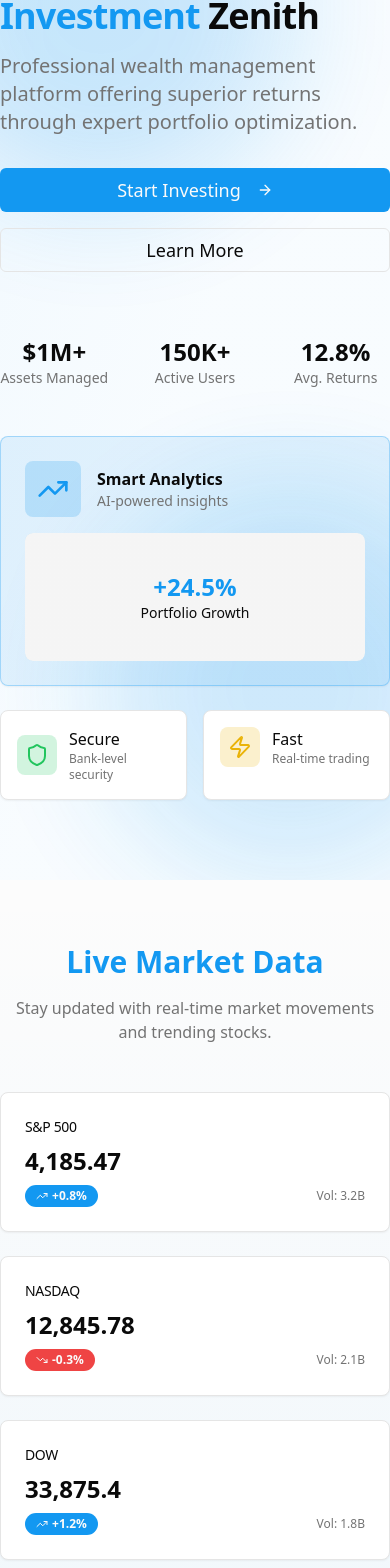
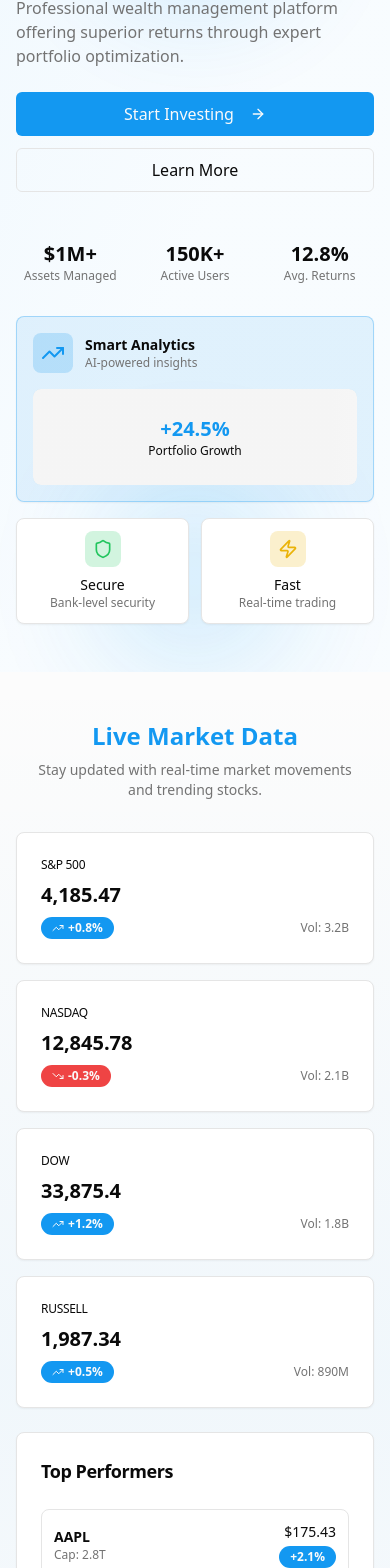
Before and after one commit to LUCIIDNEWMAN/zenithinvestment, a Next.js app: page / in a window 390 px wide. Shown: the part 284-1852 px from the top of the page. Built offline with nearby package versions, Linux system fonts and the light colour scheme.

Commit message:
feat: optimize site for responsive design
Improved responsive layout, typography, and grid across devices.

Co-authored-by: null <191754160+LUCIIDNEWMAN@users.noreply.github.com>

```diff
--- a/app/layout.tsx
+++ b/app/layout.tsx
@@ -1,5 +1,5 @@
 import type React from "react"
-import type { Metadata } from "next"
+import type { Metadata, Viewport } from "next"
 import { Analytics } from "@vercel/analytics/react"
 import { Suspense } from "react"
 import "./globals.css"
@@ -8,6 +8,29 @@ export const metadata: Metadata = {
   title: "ZENITH - Investment Platform",
   description: "Reach your investment zenith with Professional portfolio management",
   generator: "v0.dev",
+  icons: {
+    icon: "/favicon.ico",
+  },
+  appleWebApp: {
+    capable: true,
+    statusBarStyle: "black-translucent",
+    title: "ZENITH",
+  },
+  formatDetection: {
+    telephone: false,
+  },
+}
+
+export const viewport: Viewport = {
+  width: "device-width",
+  initialScale: 1,
+  maximumScale: 5,
+  userScalable: true,
+  viewportFit: "cover",
+  themeColor: [
+    { media: "(prefers-color-scheme: light)", color: "white" },
+    { media: "(prefers-color-scheme: dark)", color: "#000000" },
+  ],
 }
 
 export default function RootLayout({
--- a/components/header.tsx
+++ b/components/header.tsx
@@ -91,15 +91,15 @@ export function Header() {
           : "border-b/0 bg-background/50 backdrop-blur supports-[backdrop-filter]:bg-background/40"
       }`}
     >
-      <div className="container flex h-16 items-center justify-between">
-        <div className="flex items-center space-x-4">
+      <div className="container flex h-14 sm:h-16 items-center justify-between px-3 sm:px-6">
+        <div className="flex items-center space-x-2 sm:space-x-4">
           <div
             onClick={handleLogoClick}
             className={`flex items-center space-x-2 group ${isSignedIn ? "cursor-pointer" : ""}`}
           >
             <Link href="/" className="flex items-center space-x-2 group">
-              <TrendingUp className="h-8 w-8 text-primary transition-smooth group-hover:scale-110 group-hover:text-accent" />
-              <span className="text-2xl font-bold bg-gradient-to-r from-primary to-accent bg-clip-text text-transparent transition-smooth group-hover:from-accent group-hover:to-primary">
+              <TrendingUp className="h-6 sm:h-8 w-6 sm:w-8 text-primary transition-smooth group-hover:scale-110 group-hover:text-accent" />
+              <span className="text-lg sm:text-2xl font-bold bg-gradient-to-r from-primary to-accent bg-clip-text text-transparent transition-smooth group-hover:from-accent group-hover:to-primary hidden sm:inline">
                 ZENITH
               </span>
             </Link>
@@ -111,26 +111,26 @@ export function Header() {
             <Link
               key={item.href}
               href={item.href}
-              className="text-sm font-medium px-4 py-2 rounded-lg transition-smooth hover:bg-accent/10 hover:text-accent"
+              className="text-sm font-medium px-3 lg:px-4 py-2 rounded-lg transition-smooth hover:bg-accent/10 hover:text-accent"
             >
               {item.label}
             </Link>
           ))}
         </nav>
 
-        <div className="flex items-center space-x-4">
+        <div className="flex items-center space-x-2 sm:space-x-4">
           {isSignedIn ? (
             <DropdownMenu>
               <DropdownMenuTrigger asChild>
                 <Button
                   variant="ghost"
                   size="icon"
-                  className="hidden md:flex transition-smooth hover-scale hover:bg-accent/10"
+                  className="hidden md:flex h-9 w-9 sm:h-10 sm:w-10 transition-smooth hover-scale hover:bg-accent/10"
                 >
-                  <User className="h-5 w-5" />
+                  <User className="h-4 sm:h-5 w-4 sm:w-5" />
                 </Button>
               </DropdownMenuTrigger>
-              <DropdownMenuContent align="end" className="w-56 animate-scale-in">
+              <DropdownMenuContent align="end" className="w-48 sm:w-56 animate-scale-in">
                 <DropdownMenuItem className="transition-smooth hover:bg-accent/10 cursor-pointer">
                   <Settings className="mr-2 h-4 w-4" />
                   Profile Settings
@@ -163,14 +163,17 @@ export function Header() {
               <Button
                 variant="ghost"
                 size="icon"
-                className="hidden md:flex transition-smooth hover-scale hover:bg-accent/10"
+                className="hidden md:flex h-9 w-9 sm:h-10 sm:w-10 transition-smooth hover-scale hover:bg-accent/10"
                 asChild
               >
                 <Link href="/signin">
-                  <User className="h-5 w-5" />
+                  <User className="h-4 sm:h-5 w-4 sm:w-5" />
                 </Link>
               </Button>
-              <Button asChild className="hidden md:flex transition-smooth hover-lift">
+              <Button
+                asChild
+                className="hidden md:flex text-xs sm:text-base px-3 sm:px-4 py-2 transition-smooth hover-lift h-9 sm:h-10"
+              >
                 <Link href="/signup">Get Started</Link>
               </Button>
             </>
@@ -178,18 +181,18 @@ export function Header() {
 
           <Sheet open={isOpen} onOpenChange={setIsOpen}>
             <SheetTrigger asChild>
-              <Button variant="ghost" size="icon" className="md:hidden transition-smooth hover-scale">
+              <Button variant="ghost" size="icon" className="md:hidden h-9 w-9 transition-smooth hover-scale">
                 <Menu className="h-5 w-5" />
               </Button>
             </SheetTrigger>
-            <SheetContent side="right">
+            <SheetContent side="right" className="w-[250px]">
               <nav className="flex flex-col space-y-4 mt-8">
                 {navItems.map((item) => (
                   <Link
                     key={item.href}
                     href={item.href}
                     onClick={() => setIsOpen(false)}
-                    className="transition-smooth hover:text-accent"
+                    className="transition-smooth hover:text-accent text-base"
                   >
                     {item.label}
                   </Link>
@@ -199,21 +202,21 @@ export function Header() {
                     <Link
                       href="/deposit"
                       onClick={() => setIsOpen(false)}
-                      className="transition-smooth hover:text-accent"
+                      className="transition-smooth hover:text-accent text-base"
                     >
                       Deposit Funds
                     </Link>
                     <Link
                       href="/withdraw"
                       onClick={() => setIsOpen(false)}
-                      className="transition-smooth hover:text-accent"
+                      className="transition-smooth hover:text-accent text-base"
                     >
                       Withdraw Funds
                     </Link>
                   </>
                 )}
                 {!isSignedIn && (
-                  <Button asChild className="mt-4 transition-smooth hover-lift">
+                  <Button asChild className="mt-4 transition-smooth hover-lift w-full">
                     <Link href="/signup">Get Started</Link>
                   </Button>
                 )}
@@ -221,7 +224,7 @@ export function Header() {
                   <Button
                     variant="outline"
                     onClick={handleSignOut}
-                    className="mt-4 transition-smooth hover-lift bg-transparent"
+                    className="mt-4 transition-smooth hover-lift w-full bg-transparent"
                   >
                     Sign Out
                   </Button>
--- a/components/hero-section.tsx
+++ b/components/hero-section.tsx
@@ -7,35 +7,42 @@ import Link from "next/link"
 
 export function HeroSection() {
   return (
-    <section className="relative py-20 lg:py-32 overflow-hidden">
+    <section className="relative py-12 sm:py-20 lg:py-32 overflow-hidden">
       <div className="absolute inset-0 bg-gradient-to-br from-primary/10 via-accent/5 to-primary/5 opacity-60" />
-      <div className="absolute top-0 right-1/4 w-96 h-96 bg-accent/20 rounded-full blur-3xl animate-pulse-subtle" />
+      <div className="absolute top-0 right-1/4 w-48 sm:w-96 h-48 sm:h-96 bg-accent/20 rounded-full blur-3xl animate-pulse-subtle" />
       <div
-        className="absolute bottom-0 left-1/4 w-96 h-96 bg-primary/20 rounded-full blur-3xl animate-pulse-subtle"
+        className="absolute bottom-0 left-1/4 w-48 sm:w-96 h-48 sm:h-96 bg-primary/20 rounded-full blur-3xl animate-pulse-subtle"
         style={{ animationDelay: "1s" }}
       />
 
-      <div className="container relative">
-        <div className="grid lg:grid-cols-2 gap-12 items-center">
-          <div className="space-y-8 animate-fade-in-left">
-            <div className="space-y-4">
-              <div className="inline-block px-4 py-2 bg-accent/10 rounded-full border border-accent/30 animate-fade-in-down">
-                <span className="text-sm font-medium text-accent">Institutional Grade Platform</span>
+      <div className="container relative px-4 sm:px-6">
+        <div className="grid lg:grid-cols-2 gap-8 sm:gap-12 items-center">
+          <div className="space-y-6 sm:space-y-8 animate-fade-in-left">
+            <div className="space-y-3 sm:space-y-4">
+              <div className="inline-block px-3 sm:px-4 py-2 bg-accent/10 rounded-full border border-accent/30 animate-fade-in-down">
+                <span className="text-xs sm:text-sm font-medium text-accent">Institutional Grade Platform</span>
               </div>
-              <h1 className="text-4xl lg:text-6xl font-bold tracking-tight transition-smooth">
+              <h1 className="text-3xl sm:text-4xl lg:text-6xl font-bold tracking-tight transition-smooth">
                 Reach Your{" "}
                 <span className="bg-gradient-to-r from-primary via-accent to-primary bg-clip-text text-transparent animate-pulse-subtle">
                   Investment
                 </span>{" "}
                 Zenith
               </h1>
-              <p className="text-xl text-muted-foreground max-w-lg transition-smooth hover:text-foreground">
+              <p className="text-base sm:text-lg lg:text-xl text-muted-foreground max-w-lg transition-smooth hover:text-foreground">
                 Professional wealth management platform offering superior returns through expert portfolio optimization.
               </p>
             </div>
 
-            <div className="flex flex-col sm:flex-row gap-4 animate-fade-in-up" style={{ animationDelay: "0.2s" }}>
-              <Button size="lg" className="text-lg px-8 transition-smooth hover-lift hover-glow group" asChild>
+            <div
+              className="flex flex-col sm:flex-row gap-3 sm:gap-4 animate-fade-in-up"
+              style={{ animationDelay: "0.2s" }}
+            >
+              <Button
+                size="lg"
+                className="text-base sm:text-lg px-6 sm:px-8 transition-smooth hover-lift hover-glow group"
+                asChild
+              >
                 <Link href="/signup">
                   Start Investing
                   <ArrowRight className="ml-2 h-5 w-5 transition-smooth group-hover:translate-x-1" />
@@ -44,67 +51,76 @@ export function HeroSection() {
               <Button
                 size="lg"
                 variant="outline"
-                className="text-lg px-8 transition-smooth hover-lift bg-transparent"
+                className="text-base sm:text-lg px-6 sm:px-8 transition-smooth hover-lift bg-transparent"
                 asChild
               >
                 <Link href="/how-we-work">Learn More</Link>
               </Button>
             </div>
 
-            <div className="grid grid-cols-3 gap-8 pt-8 animate-fade-in-up" style={{ animationDelay: "0.4s" }}>
+            <div
+              className="grid grid-cols-3 gap-4 sm:gap-8 pt-6 sm:pt-8 animate-fade-in-up"
+              style={{ animationDelay: "0.4s" }}
+            >
               {[
                 { value: "$1M+", label: "Assets Managed" },
                 { value: "150K+", label: "Active Users" },
                 { value: "12.8%", label: "Avg. Returns" },
               ].map((stat, idx) => (
                 <div key={idx} className="text-center group hover:scale-105 transition-smooth">
-                  <div className="text-2xl font-bold group-hover:text-accent transition-smooth">{stat.value}</div>
-                  <div className="text-sm text-muted-foreground">{stat.label}</div>
+                  <div className="text-xl sm:text-2xl font-bold group-hover:text-accent transition-smooth">
+                    {stat.value}
+                  </div>
+                  <div className="text-xs sm:text-sm text-muted-foreground">{stat.label}</div>
                 </div>
               ))}
             </div>
           </div>
 
-          <div className="space-y-6 animate-fade-in-right">
-            <Card className="p-6 bg-gradient-to-br from-primary/10 to-accent/10 border-primary/30 transition-smooth hover-lift hover-glow group">
+          <div className="space-y-4 sm:space-y-6 animate-fade-in-right">
+            <Card className="p-4 sm:p-6 bg-gradient-to-br from-primary/10 to-accent/10 border-primary/30 transition-smooth hover-lift hover-glow group">
               <CardContent className="p-0">
-                <div className="flex items-center space-x-4 mb-4">
-                  <div className="p-3 bg-accent/20 rounded-lg group-hover:bg-accent/30 transition-smooth">
-                    <TrendingUp className="h-8 w-8 text-accent" />
+                <div className="flex items-center space-x-3 sm:space-x-4 mb-4">
+                  <div className="p-2 sm:p-3 bg-accent/20 rounded-lg group-hover:bg-accent/30 transition-smooth">
+                    <TrendingUp className="h-6 sm:h-8 w-6 sm:w-8 text-accent" />
                   </div>
                   <div>
-                    <h3 className="font-semibold group-hover:text-accent transition-smooth">Smart Analytics</h3>
-                    <p className="text-sm text-muted-foreground">AI-powered insights</p>
+                    <h3 className="font-semibold text-sm sm:text-base group-hover:text-accent transition-smooth">
+                      Smart Analytics
+                    </h3>
+                    <p className="text-xs sm:text-sm text-muted-foreground">AI-powered insights</p>
                   </div>
                 </div>
-                <div className="h-32 bg-gradient-to-r from-primary/20 to-accent/20 rounded-lg flex items-center justify-center relative overflow-hidden">
+                <div className="h-24 sm:h-32 bg-gradient-to-r from-primary/20 to-accent/20 rounded-lg flex items-center justify-center relative overflow-hidden">
                   <div className="absolute inset-0 bg-gradient-to-r from-transparent via-white/5 to-transparent animate-shimmer" />
                   <div className="text-center relative z-10">
-                    <div className="text-2xl font-bold text-accent">+24.5%</div>
-                    <div className="text-sm">Portfolio Growth</div>
+                    <div className="text-xl sm:text-2xl font-bold text-accent">+24.5%</div>
+                    <div className="text-xs sm:text-sm">Portfolio Growth</div>
                   </div>
                 </div>
               </CardContent>
             </Card>
 
-            <div className="grid grid-cols-2 gap-4">
+            <div className="grid grid-cols-2 gap-3 sm:gap-4">
               {[
                 { icon: Shield, label: "Secure", desc: "Bank-level security", color: "green" },
                 { icon: Zap, label: "Fast", desc: "Real-time trading", color: "yellow" },
               ].map((feature, idx) => (
-                <Card key={idx} className="p-4 transition-smooth hover-lift hover-glow cursor-pointer group">
-                  <CardContent className="p-0 flex items-center space-x-3">
+                <Card key={idx} className="p-3 sm:p-4 transition-smooth hover-lift hover-glow cursor-pointer group">
+                  <CardContent className="p-0 flex flex-col sm:flex-row items-center space-y-2 sm:space-y-0 sm:space-x-3">
                     <div
                       className={`p-2 rounded-lg ${
                         feature.color === "green" ? "bg-green-500/20" : "bg-yellow-500/20"
                       } group-hover:scale-110 transition-smooth`}
                     >
                       <feature.icon
-                        className={`h-6 w-6 ${feature.color === "green" ? "text-green-500" : "text-yellow-500"}`}
+                        className={`h-5 sm:h-6 w-5 sm:w-6 ${feature.color === "green" ? "text-green-500" : "text-yellow-500"}`}
                       />
                     </div>
-                    <div>
-                      <div className="font-medium group-hover:text-accent transition-smooth">{feature.label}</div>
+                    <div className="text-center sm:text-left">
+                      <div className="font-medium text-sm sm:text-base group-hover:text-accent transition-smooth">
+                        {feature.label}
+                      </div>
                       <div className="text-xs text-muted-foreground">{feature.desc}</div>
                     </div>
                   </CardContent>
--- a/components/market-data.tsx
+++ b/components/market-data.tsx
@@ -22,20 +22,20 @@ const topStocks = [
 
 export function MarketData() {
   return (
-    <section className="py-16 bg-muted/30 relative overflow-hidden">
+    <section className="py-12 sm:py-16 bg-muted/30 relative overflow-hidden">
       <div className="absolute inset-0 bg-gradient-to-b from-transparent via-accent/5 to-transparent pointer-events-none" />
 
-      <div className="container relative">
-        <div className="text-center mb-12 animate-fade-in-down">
-          <h2 className="text-3xl font-bold mb-4 bg-gradient-to-r from-primary to-accent bg-clip-text text-transparent">
+      <div className="container relative px-4 sm:px-6">
+        <div className="text-center mb-8 sm:mb-12 animate-fade-in-down">
+          <h2 className="text-2xl sm:text-3xl font-bold mb-2 sm:mb-4 bg-gradient-to-r from-primary to-accent bg-clip-text text-transparent">
             Live Market Data
           </h2>
-          <p className="text-muted-foreground max-w-2xl mx-auto">
+          <p className="text-sm sm:text-base text-muted-foreground max-w-2xl mx-auto px-4">
             Stay updated with real-time market movements and trending stocks.
           </p>
         </div>
 
-        <div className="grid md:grid-cols-2 lg:grid-cols-4 gap-6 mb-8">
+        <div className="grid grid-cols-1 sm:grid-cols-2 lg:grid-cols-4 gap-4 sm:gap-6 mb-6 sm:mb-8">
           {marketData.map((index, idx) => (
             <Card
               key={index.symbol}
@@ -43,13 +43,13 @@ export function MarketData() {
               style={{ animationDelay: `${idx * 0.1}s` }}
             >
               <CardHeader className="pb-2">
-                <CardTitle className="text-sm font-medium">{index.symbol}</CardTitle>
+                <CardTitle className="text-xs sm:text-sm font-medium">{index.symbol}</CardTitle>
               </CardHeader>
               <CardContent>
-                <div className="text-2xl font-bold group-hover:text-accent transition-smooth">
+                <div className="text-xl sm:text-2xl font-bold group-hover:text-accent transition-smooth">
                   {index.value.toLocaleString()}
                 </div>
-                <div className="flex items-center justify-between mt-2">
+                <div className="flex items-center justify-between mt-2 gap-2 flex-wrap">
                   <Badge
                     variant={index.change >= 0 ? "default" : "destructive"}
                     className="text-xs transition-smooth hover:scale-105"
@@ -71,23 +71,25 @@ export function MarketData() {
 
         <Card className="transition-smooth hover-lift hover-glow animate-fade-in-up group">
           <CardHeader>
-            <CardTitle>Top Performers</CardTitle>
+            <CardTitle className="text-lg sm:text-xl">Top Performers</CardTitle>
           </CardHeader>
           <CardContent>
-            <div className="grid md:grid-cols-2 lg:grid-cols-3 gap-4">
+            <div className="grid grid-cols-1 sm:grid-cols-2 lg:grid-cols-3 gap-3 sm:gap-4">
               {topStocks.map((stock, idx) => (
                 <div
                   key={stock.symbol}
-                  className="flex items-center justify-between p-4 border rounded-lg transition-smooth hover-lift hover-scale cursor-pointer animate-fade-in-up group"
+                  className="flex items-center justify-between p-3 sm:p-4 border rounded-lg transition-smooth hover-lift hover-scale cursor-pointer animate-fade-in-up group gap-2"
                   style={{ animationDelay: `${idx * 0.05}s` }}
                 >
-                  <div>
-                    <div className="font-semibold">{stock.symbol}</div>
-                    <div className="text-sm text-muted-foreground">Cap: {stock.marketCap}</div>
+                  <div className="min-w-0">
+                    <div className="font-semibold text-sm sm:text-base truncate">{stock.symbol}</div>
+                    <div className="text-xs text-muted-foreground truncate">Cap: {stock.marketCap}</div>
                   </div>
-                  <div className="text-right">
-                    <div className="font-medium group-hover:text-accent transition-smooth">${stock.price}</div>
-                    <Badge variant={stock.change >= 0 ? "default" : "destructive"} className="text-xs">
+                  <div className="text-right whitespace-nowrap">
+                    <div className="font-medium text-sm sm:text-base group-hover:text-accent transition-smooth">
+                      ${stock.price}
+                    </div>
+                    <Badge variant={stock.change >= 0 ? "default" : "destructive"} className="text-xs mt-1">
                       {stock.change >= 0 ? "+" : ""}
                       {stock.change}%
                     </Badge>
```
Also changed, not shown: app/dashboard/page.tsx (+65 -54 lines).
